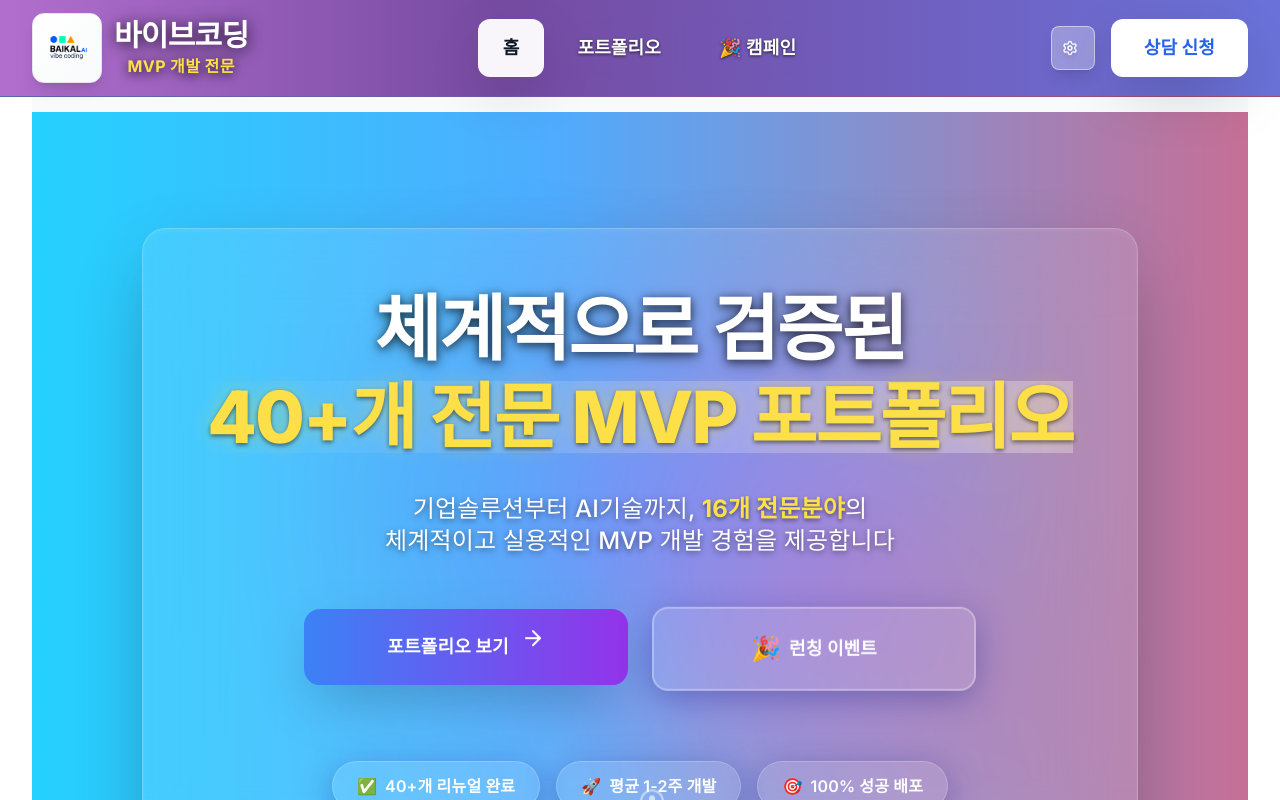
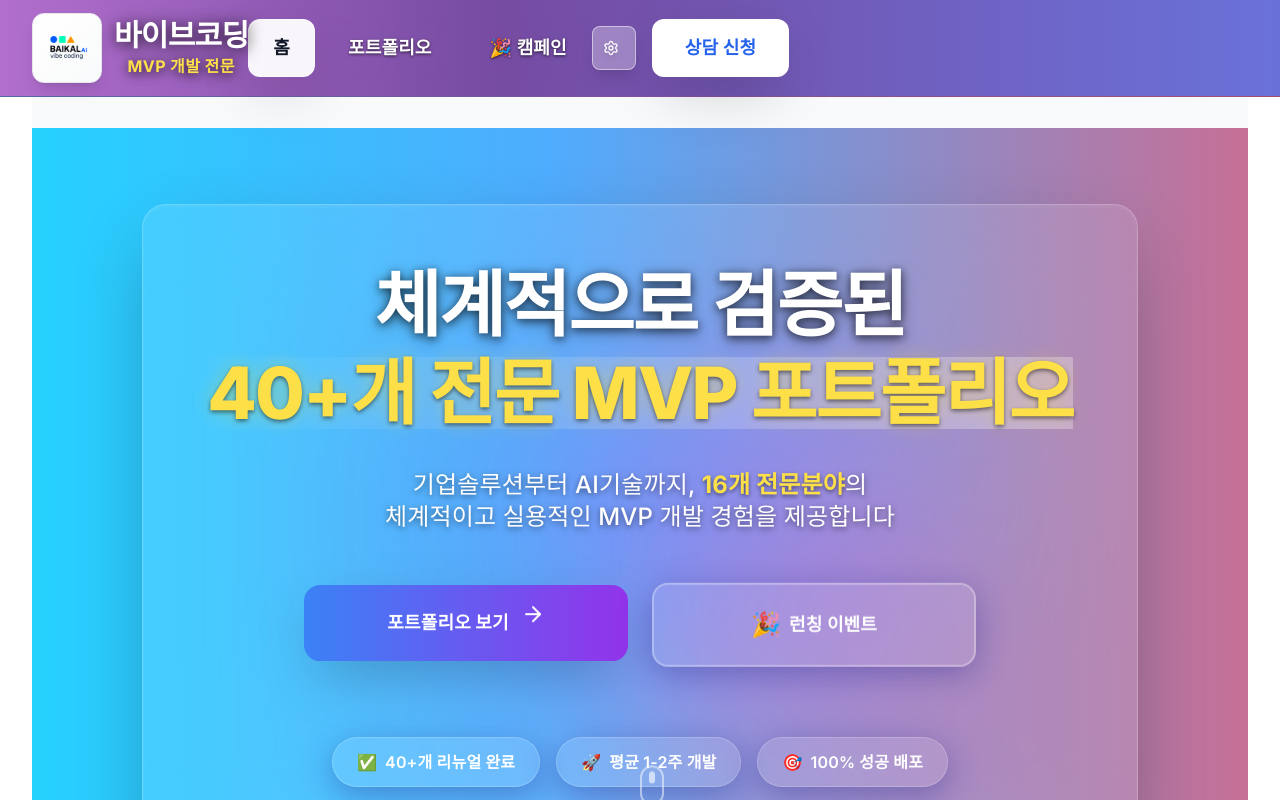
Before and after one commit to mxten777/mxten_project_15, a React (Vite) app: page / in a window 1280 px wide. Shown: the top 800 px of the page. Built offline with nearby package versions, Linux system fonts and the light colour scheme.

Commit message:
fix(ui): apply KETRI UI Standard v1.0

```diff
--- a/src/components/Navbar.tsx
+++ b/src/components/Navbar.tsx
@@ -55,8 +55,8 @@ const Navbar: React.FC = () => {
         )}
 
         <div className="w-full">
-          <div className="max-w-7xl mx-auto px-4 sm:px-6 lg:px-8">
-            <div className="flex items-center justify-between h-20 md:h-24">
+          <div className="max-w-7xl mx-auto px-4 sm:px-6 lg:px-8 app-header-inner">
+            <div className="flex items-center justify-between">
 
             {/* Logo - Enhanced */}
             <Link
@@ -218,8 +218,8 @@ const Navbar: React.FC = () => {
         </>
       )}
 
-      {/* Spacer for fixed navbar */}
-      <div className="h-18 md:h-20" />
+      {/* Spacer for fixed navbar (CSS-only header height via --app-header-h) */}
+      <div style={{ height: 'var(--app-header-h)' }} />
     </>
   );
 };
--- a/src/index.css
+++ b/src/index.css
@@ -393,6 +393,29 @@ nav[class*="fixed"] {
   backdrop-filter: blur(20px);
   border: 1px solid rgba(255, 255, 255, 0.2);
   box-shadow: 0 8px 32px rgba(0, 0, 0, 0.1);
+}
+
+/* KETRI UI Standard v1.0 header spacing variable and anchor fix */
+:root {
+  --app-header-h: 5rem; /* default matches h-20 */
+}
+
+@media (min-width: 768px) {
+  :root {
+    --app-header-h: 6rem; /* matches md:h-24 */
+  }
+}
+
+/* Header inner wrapper -- components must use .app-header-inner */
+.app-header-inner {
+  height: var(--app-header-h);
+  display: flex;
+  align-items: center;
+}
+
+/* Anchor targeting should account for header height */
+:target {
+  scroll-margin-top: var(--app-header-h);
 }
 
 .shimmer-effect {
--- a/src/pages/LandingPage.tsx
+++ b/src/pages/LandingPage.tsx
@@ -8,7 +8,7 @@ const LandingPage: React.FC = () => {
   return (
     <div>
       {/* Hero Section - Premium 3D/Glassmorphism */}
-      <section id="hero" className="min-h-screen flex items-center justify-center relative overflow-hidden pt-20">
+      <section id="hero" data-hero-bleed className="min-h-screen flex items-center justify-center relative overflow-hidden">
         {/* Animated gradient background with mesh effect */}
         <div className="absolute inset-0 bg-gradient-to-br from-blue-900 via-purple-900 to-pink-900 animate-gradient-bg"></div>
 
--- a/src/pages/PortfolioPage.tsx
+++ b/src/pages/PortfolioPage.tsx
@@ -39,8 +39,8 @@ const PortfolioPage: React.FC = () => {
 
   return (
     <div className="min-h-screen bg-gray-50 dark:bg-gray-900">
-      {/* Hero Section */}
-  <section className="morphing-bg particle-bg text-white py-20 relative overflow-hidden">
+        {/* Hero Section */}
+      <section data-has-hero className="morphing-bg particle-bg text-white relative overflow-hidden">
         <div className="absolute inset-0 bg-gradient-to-br from-blue-900/70 to-blue-800/50"></div>
         <div className="relative z-10 max-w-7xl mx-auto px-4">
           <motion.div
```
